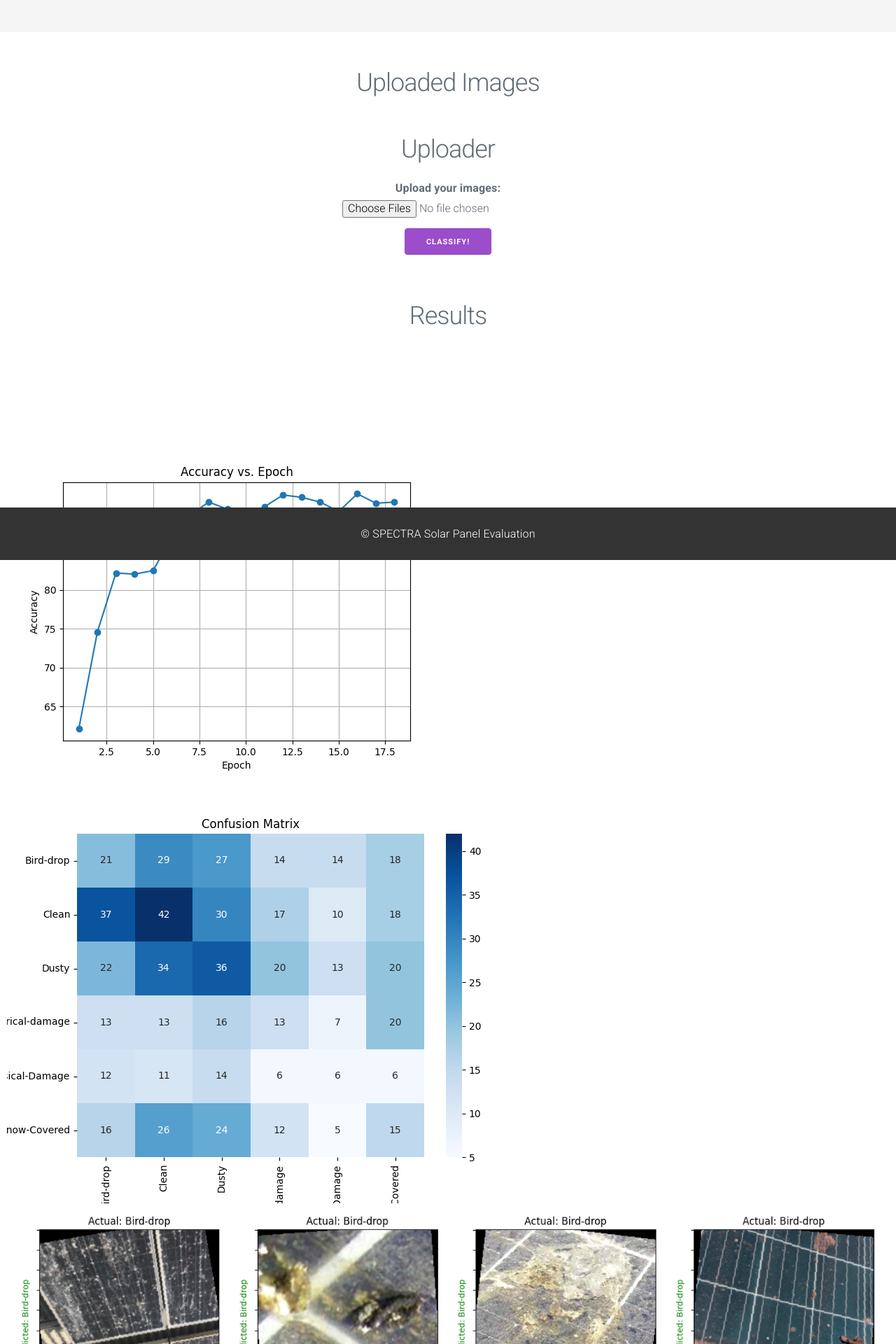
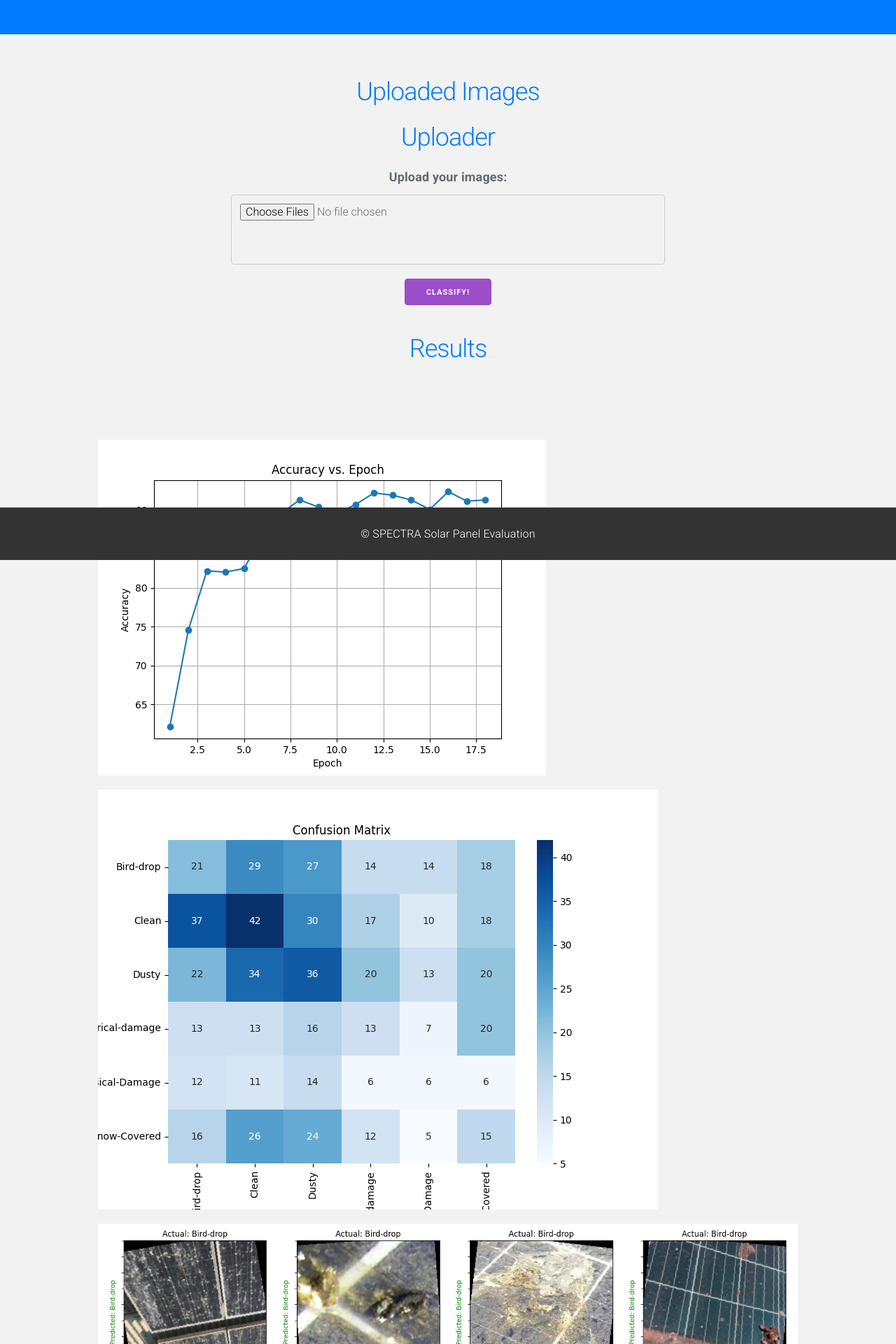
Before and after one commit to metalmerge/SPECTRA, a Flask app: page / in a window 1280 px wide. Shown: the top 1920 px of the page at 70% size. Run offline with Flask 3, Linux system fonts and the light colour scheme.

Commit message:
minor style edits

```diff
--- a/server/static/style.css
+++ b/server/static/style.css
@@ -6,6 +6,86 @@
     color: rgb(51, 51, 51);
     margin: 0;
     padding: 0;
+    background-color: #f2f2f2;
+}
+
+/* Header */
+.header {
+    background-color: #007bff;
+    padding: 10px;
+    text-align: center;
+}
+
+.navbar {
+    display: flex;
+    justify-content: center;
+}
+
+.navbar-menu {
+    display: flex;
+    justify-content: center;
+}
+
+.navbar-item {
+    margin: 0 10px;
+    color: #fff;
+    text-decoration: none;
+    /* Remove underline */
+    font-size: 18px;
+}
+
+.navbar-item:hover {
+    color: #e1e1e1;
+}
+
+/* Main Content */
+.main-content {
+    margin-top: 5vh;
+    padding: 20px;
+    padding-bottom: 100px;
+}
+
+/* Apply styles to the hero section */
+.hero {
+    text-align: center;
+}
+
+/* Style the form elements */
+.form-label {
+    font-size: 18px;
+    font-weight: bold;
+    display: block;
+    margin-bottom: 10px;
+}
+
+.form-control {
+    width: 50%;
+    height: 100px; /* Adjust the height to make it a large box */
+    padding: 12px;
+    border: 1px solid #ccc;
+    border-radius: 4px;
+    font-size: 16px;
+  }
+
+.form-control:focus {
+    outline: none;
+    border-color: #007bff;
+}
+
+/* Style the Classify button */
+input[type="submit"] {
+    background-color: #007bff;
+    color: #fff;
+    border: none;
+    padding: 12px 20px;
+    border-radius: 4px;
+    font-size: 16px;
+    cursor: pointer;
+    transition: background-color 0.3s ease;
+}
+
+input[type="submit"]:hover {
+    background-color: #0056b3;
 }
 
 .result .image {
@@ -22,61 +102,44 @@
     padding: 10px 0px 10px 0px;
 }
 
-/* Header */
-.header {
-    background-color: #f5f5f5;
-    padding: 10px;
-    text-align: center;
+.upload-btn {
+    background-color: #007bff;
+    color: #fff;
+    padding: 12px 20px;
+    border-radius: 4px;
+    font-size: 16px;
+    cursor: pointer;
+    display: inline-block;
 }
 
-.navbar {
-    display: flex;
-    justify-content: center;
+.upload-btn:hover {
+    background-color: #0056b3;
 }
 
-.navbar-item {
-    margin: 0 10px;
-    color: #333;
-}
-
-/* Main Content */
-.main-content {
-    margin-top: 5vh;
-    padding: 10px;
-}
-
-.uploaded-images-section,
-.hero,
-.result-text,
-.images {
-    margin-bottom: 50px;
-}
-
-.hero form {
-    display: flex;
-    flex-direction: column;
-    align-items: center;
+/* Add some spacing between the form elements */
+.form-group {
+    margin-bottom: 20px;
 }
 
 .uploaded-images-section h2,
 .hero h2,
 .result-text h2 {
     text-align: center;
+    color: #007bff;
 }
 
 .grid-container {
     display: grid;
-    grid-template-columns: auto auto auto;
-    gap: 50px 10px;
+    grid-template-columns: repeat(auto-fit, minmax(250px, 1fr));
+    gap: 20px;
 }
 
 .grid-container img {
-    max-width: 100%;
+    width: 100%;
     height: auto;
     display: block;
+    border-radius: 4px;
 }
-
-/* Footer */
 .footer {
     width: 100%;
     position: fixed;
@@ -86,17 +149,16 @@
     color: #fff;
     text-align: center;
     padding: 25px;
-}
-
-/* Loading spinner */
-.lds-dual-ring {
+  }
+  /* Loading spinner */
+  .lds-dual-ring {
     visibility: hidden;
     display: inline-block;
     width: 80px;
     height: 80px;
-}
+  }
 
-.lds-dual-ring:after {
+  .lds-dual-ring:after {
     content: " ";
     display: block;
     width: 32px;
@@ -107,4 +169,33 @@
     border: 6px solid #606c76;
     border-color: #606c76 transparent #606c76 transparent;
     animation: lds-dual-ring 1.2s linear infinite;
+  }
+
+/* Media Query for responsiveness */
+@media (max-width: 768px) {
+    .grid-container {
+        grid-template-columns: repeat(auto-fit, minmax(150px, 1fr));
+    }
 }
+
+input[type="file"] {
+    text-align: center;
+    display: block;
+    margin: 0 auto;
+    margin-bottom: 20px;
+
+}
+.image-container {
+    display: flex;
+    flex-wrap: wrap;
+    justify-content: space-between;
+    gap: 20px;
+    max-width: 1000px;
+    margin: 0 auto;
+}
+
+/* Style each image */
+.image-container img {
+    max-width: 100%;
+    height: auto;
+}
--- a/server/templates/index.html
+++ b/server/templates/index.html
@@ -60,11 +60,13 @@
         </section>
 
         <section class="images">
-            <img src="{{ url_for('static', filename='accuracy_plot.png') }}" alt="1">
-            <img src="{{ url_for('static', filename='confusion_matrix.png') }}" alt="2">
-            <img src="{{ url_for('static', filename='image_examples.png') }}" alt="image_examples">
-            <img src="{{ url_for('static', filename='training_accuracy_loss.png') }}" alt="training_accuracy_loss">
-            <img src="{{ url_for('static', filename='training_validation_loss.png') }}" alt="2">
+            <div class="image-container">
+                <img src="{{ url_for('static', filename='accuracy_plot.png') }}" alt="accuracy_plot">
+                <img src="{{ url_for('static', filename='confusion_matrix.png') }}" alt="confusion_matrix">
+                <img src="{{ url_for('static', filename='image_examples.png') }}" alt="image_examples">
+                <img src="{{ url_for('static', filename='training_accuracy_loss.png') }}" alt="training_accuracy_loss">
+                <img src="{{ url_for('static', filename='training_validation_loss.png') }}"alt="training_validation_loss">
+            </div>
         </section>
     </main>
 
```
